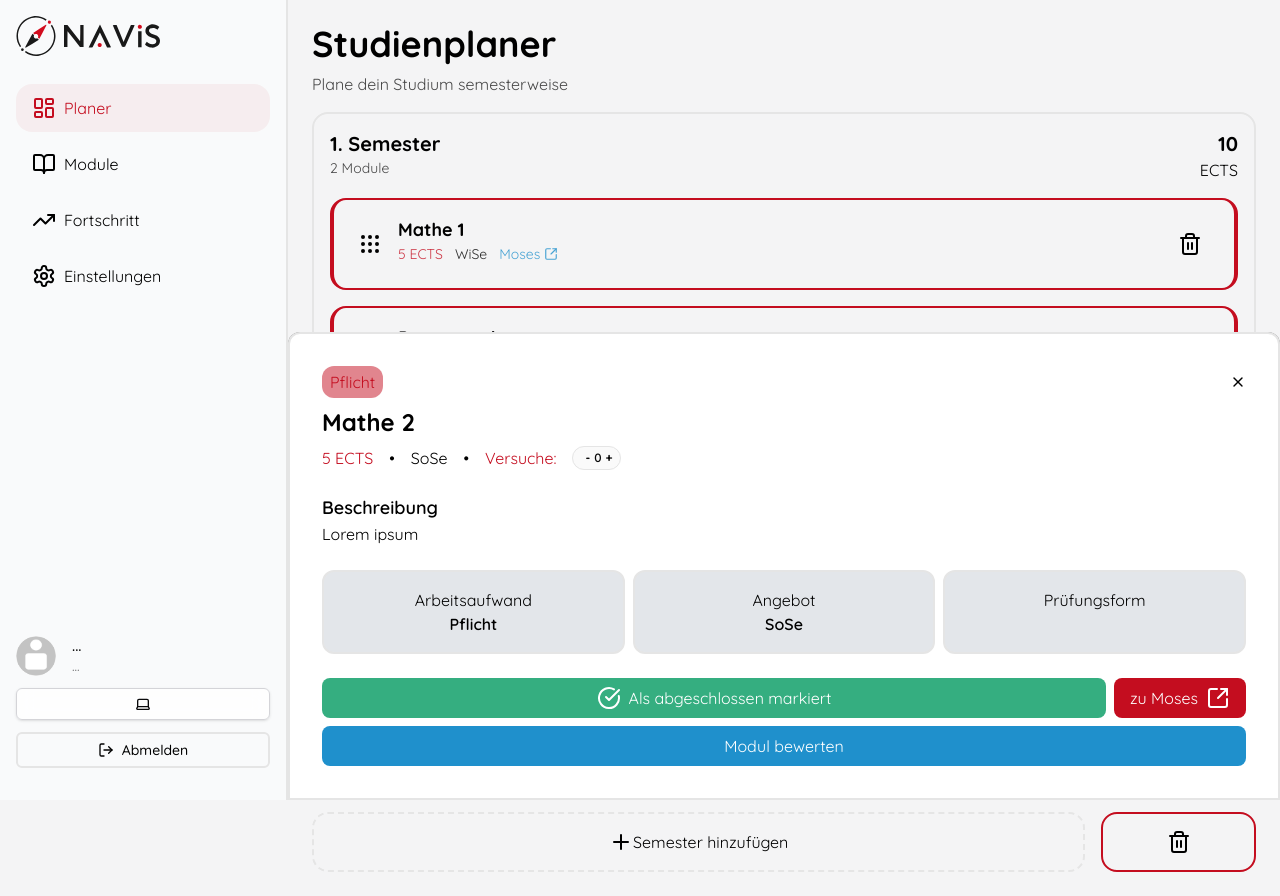
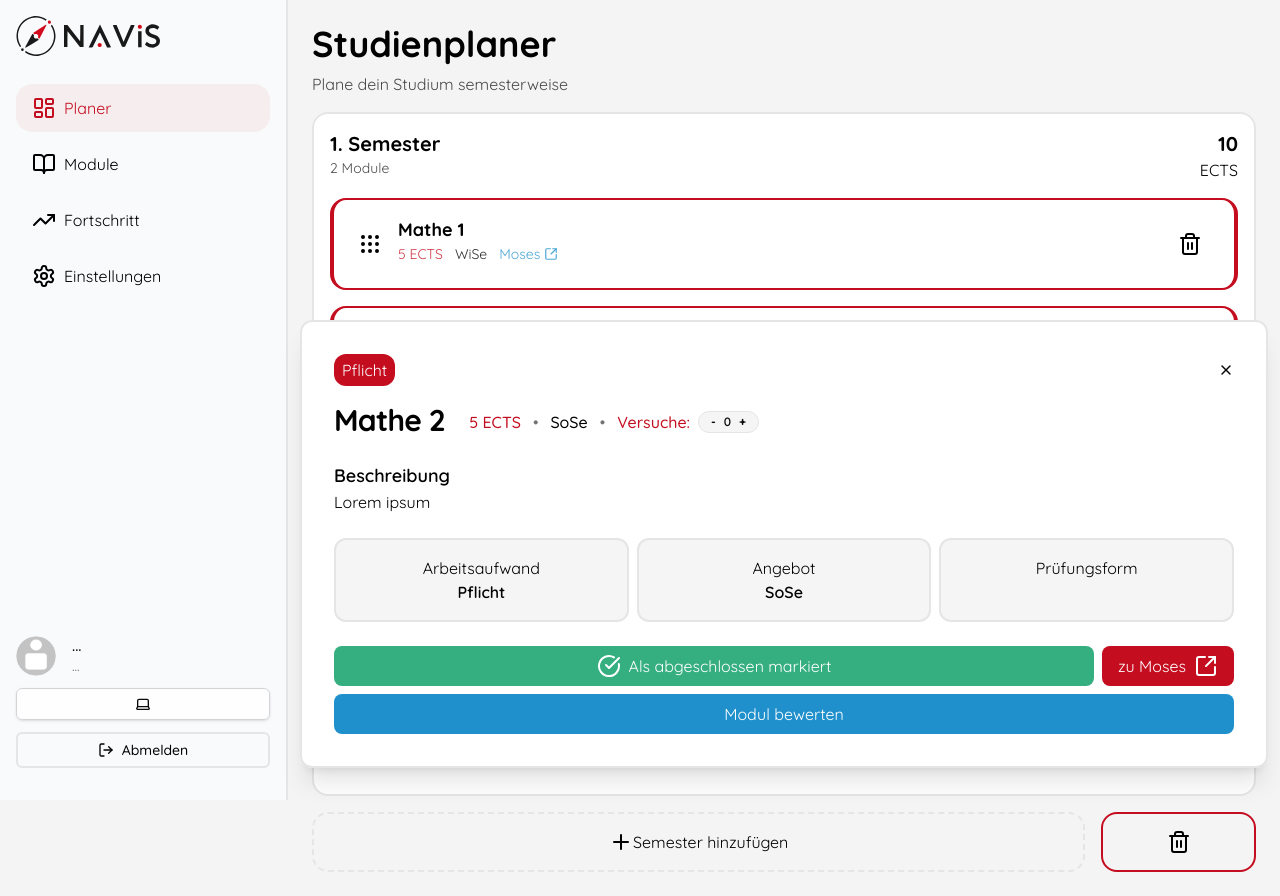
Before and after one commit to TuBerlin-Projekt-Medienerstellung/StudiKompass, a Next.js app: page /protected/planner in a window 1280 px wide. Both pictures are taken after a click on the element 784 px from the left and 644 px from the top of the page. Built offline with nearby package versions, Linux system fonts and the light colour scheme; no server answers.

Commit message:
Designanpassungen am Modul / Modal

```diff
--- a/components/modul-card-modal.tsx
+++ b/components/modul-card-modal.tsx
@@ -82,51 +82,59 @@ const ModulCardModal = ({
             {/**wird nur ausgeführt wenn modul =! NULL */}
             {modul && (
                 <div
-                    className={`fixed z-50 bg-black/50 rounded-t-xl bottom-0 left-0 md:left-72 right-0 flex justify-center transition-transform transform duration-300 ease-out ${
+                    className={`fixed z-50 bg-card rounded-xl bottom-8 left-4 right-4 md:left-75 md:right-3 transition-transform transform duration-300 ease-out ${
                         isOpen ? "translate-y-0" : "translate-y-full pointer-events-none"
                     }`}>
                     <div
-                        className="w-full bg-white flex flex-col p-8 gap-6 border-y-2 border-x-2 rounded-t-xl">
-                        <header className="flex flex-col gap-y-2">
+                        className="w-full bg-card flex flex-col p-8 gap-6 border-2 rounded-xl shadow-xl">
+                        <header className="flex flex-col gap-y-4">
+
+                            {/* Obere Zeile mit ModulArt und Schließen-Button */}
                             <div className="flex flex-row items-center justify-between">
                                 <div
-                                    className="flex justifycenter bg-flag-red/50 text-flag-red rounded-xl py-1 px-2 w-fit items-center justify-center">
+                                    className="flex bg-flag-red text-card rounded-xl py-1 px-2 w-fit items-center justify-center">
                                     {modulArt}
                                 </div>
 
                                 <button type="button" onClick={onClose}>
                                     <X className="w-4 h-4"/>
                                 </button>
-
                             </div>
 
-                            <h1 className="font-bold md:text-2xl text-xl">
+                            {/* Name und Infos*/}
+                            <div className="flex flex-col md:flex-row md:items-center justify-start gap-y-2 md:gap-x-6">
+                                <h1 className="font-bold md:text-3xl text-xl tracking-tight">
                                     {modul.name}
                                 </h1>
-                            <div className="flex flex-row justify-items-start gap-4">
-                                <p className="text-flag-red">
+                                <div className="flex flex-row flex-wrap items-center gap-3 text-sm md:text-base md:pt-1">
+                                    <p className="text-flag-red font-medium">
                                         {leistungspunkte} ECTS
                                     </p>
-                                <div>•</div>
-                                <p>
+                                    <div className="text-muted-foreground">•</div>
+                                    <p className="font-medium">
                                         {modul.semester}
                                     </p>
-                                <div>•</div>
+                                    <div className="text-muted-foreground">•</div>
+
                                     {/* Counter für Fehlversuche */}
-                                <p className="text-flag-red">Versuche:</p>
-                                <div
-                                    className="flex items-center gap-1 pl-2 pr-2 text-xs bg-primary-foreground border rounded-xl p-0.5">
+                                    <div className="flex items-center gap-2">
+                                        <p className="text-flag-red font-medium">Versuche:</p>
+                                        <div className="flex items-center gap-1 px-2 py-0.5 text-xs bg-muted border rounded-xl">
                                             <button
-                                        className="flex items-center justify-center font-bold rounded-lg text-card-foreground hover:opacity-80 transition-all ml-1"
+                                                className="flex items-center justify-center font-bold rounded-lg text-card-foreground hover:opacity-80 transition-all px-1"
                                                 onClick={decrease}
                                             >-
                                             </button>
-                                    <span className="font-semibold text-center text-card-foreground">{counter}</span>
+                                            <span className="font-semibold text-center text-card-foreground">
+                                                {counter}
+                                            </span>
                                             <button
-                                        className="flex items-center justify-center font-bold rounded-lg text-card-foreground hover:opacity-80 transition-all"
+                                                className="flex items-center justify-center font-bold rounded-lg text-card-foreground hover:opacity-80 transition-all px-1"
                                                 onClick={increase}
                                             >+
                                             </button>
+                                        </div>
+                                    </div>
                                 </div>
                             </div>
                         </header>
@@ -139,7 +147,7 @@ const ModulCardModal = ({
                             </p>
                         </div>
                         <div className="flex flex-col justify-between gap-2 md:flex-row">
-                            <div className="bg-stone-grey flex border-2 rounded-xl w-full items-center p-4 flex-col">
+                            <div className="bg-muted flex border-2 rounded-xl w-full items-center p-4 flex-col">
                                 <p>
                                     Arbeitsaufwand
                                 </p>
@@ -147,7 +155,7 @@ const ModulCardModal = ({
                                     {modul.modulArt}
                                 </p>
                             </div>
-                            <div className="bg-stone-grey flex border-2 rounded-xl w-full items-center p-4 flex-col">
+                            <div className="bg-muted flex border-2 rounded-xl w-full items-center p-4 flex-col">
                                 <p>
                                     Angebot
                                 </p>
@@ -156,7 +164,7 @@ const ModulCardModal = ({
                                 </p>
 
                             </div>
-                            <div className="bg-stone-grey flex border-2 rounded-xl w-full items-center p-4 flex-col">
+                            <div className="bg-muted flex border-2 rounded-xl w-full items-center p-4 flex-col">
                                 <p>
                                     Prüfungsform
                                 </p>
--- a/components/semester-card.tsx
+++ b/components/semester-card.tsx
@@ -21,7 +21,7 @@ const SemesterCard = ({semester, module, onClick }: Props) => {
 
 
     return (
-        <div onClick={onClick} className="border-2 rounded-2xl p-4 gap-4 flex flex-col cursor-pointer">
+        <div onClick={onClick} className="border-2 rounded-2xl p-4 gap-4 flex flex-col cursor-pointer bg-card">
             <header className="flex justify-between">
                 <div>
                     {/** Hier fehlen Funktionen, die die Infos dynamisch füllen:
--- a/components/semester-modul-card.tsx
+++ b/components/semester-modul-card.tsx
@@ -19,7 +19,7 @@ const SemesterModulCard = ({modul, onClick}: Props) => {
     return (
         <div>
             <div onClick={onClick}
-                 className="px-6 py-4 rounded-2xl border-x-4 border-y-2 border-flag-red flex flex-row gap-2 cursor-pointer">
+                 className="px-6 py-4 rounded-2xl border-x-4 border-y-2 border-flag-red flex flex-row gap-2 cursor-pointer bg-card">
                 <div className='pr-2 py-4'>
                     <Grip/>
                 </div>
@@ -34,7 +34,7 @@ const SemesterModulCard = ({modul, onClick}: Props) => {
                     </div>
                 </div>
                 <button
-                    className="flex pr-2 py-4 ml-auto hover:text-red-500 transition-colors"
+                    className="flex pr-2 py-4 ml-auto hover:text-flag-red transition-colors"
                     onClick={(e) => {
                         e.stopPropagation();
                     }}
```
Lines whose indentation alone changed are shown as unchanged.
